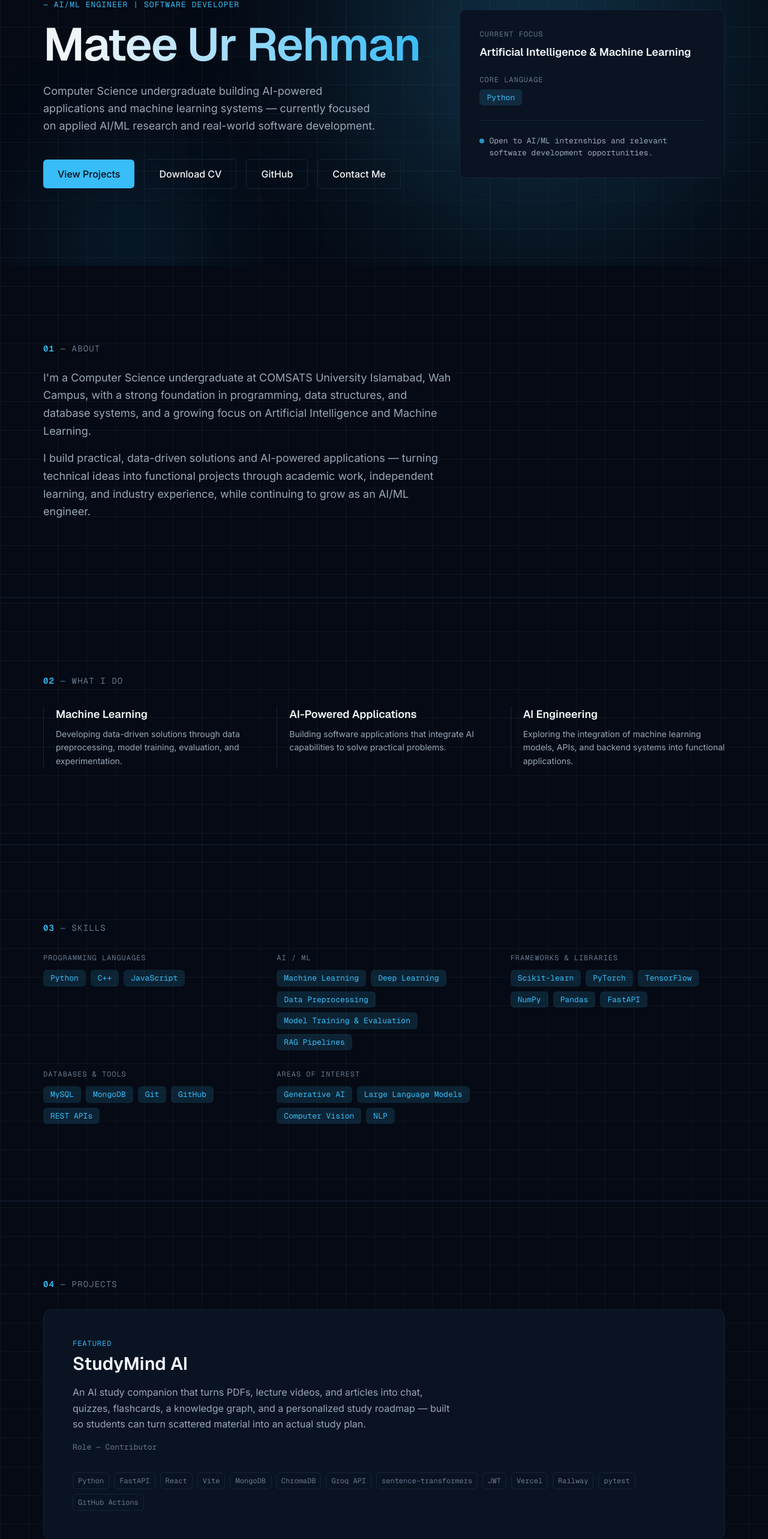
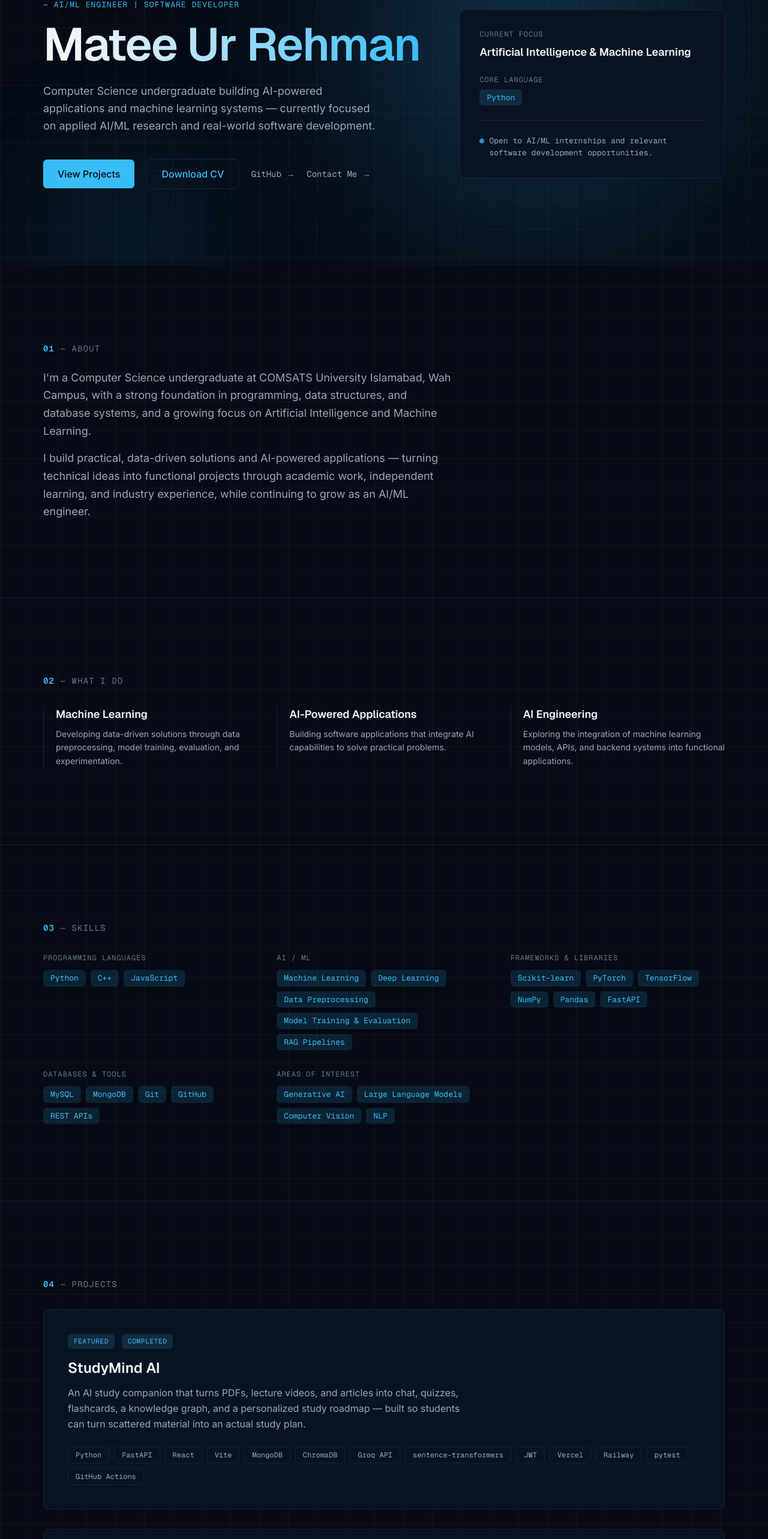
Before and after one commit to Matee-ur-Rehman/Personal-Portfolio, a Next.js app: page / in a window 1280 px wide. Shown: the part 195-2761 px from the top of the page at 60% size. Built offline with nearby package versions, Linux system fonts and the light colour scheme.

Commit message:
fix: remove StudyMind contributor label, add status badges, fix nav, button hierarchy, OG metadata

```diff
--- a/src/app/layout.tsx
+++ b/src/app/layout.tsx
@@ -20,10 +20,23 @@ const inter = Inter({
   subsets: ["latin"],
 });
 
+const siteTitle = "Matee Ur Rehman — AI/ML Engineer | Software Developer";
+const siteDescription =
+  "Portfolio of Matee Ur Rehman, a Computer Science undergraduate building AI-powered applications and machine learning systems.";
+
 export const metadata: Metadata = {
-  title: "Matee Ur Rehman — AI/ML & Software Development",
-  description:
-    "Portfolio of Matee Ur Rehman, Computer Science student specializing in AI/ML and software development.",
+  title: siteTitle,
+  description: siteDescription,
+  openGraph: {
+    title: siteTitle,
+    description: siteDescription,
+    type: "website",
+  },
+  twitter: {
+    card: "summary",
+    title: siteTitle,
+    description: siteDescription,
+  },
 };
 
 export default function RootLayout({ children }: LayoutProps<"/">) {
--- a/src/components/layout/Header.tsx
+++ b/src/components/layout/Header.tsx
@@ -9,6 +9,7 @@ const NAV_LINKS = [
   { label: "About", href: "#about" },
   { label: "Skills", href: "#skills" },
   { label: "Projects", href: "#projects" },
+  { label: "Research", href: "#research" },
   { label: "Experience", href: "#experience" },
   { label: "Contact", href: "#contact" },
 ];
--- a/src/components/sections/Hero.tsx
+++ b/src/components/sections/Hero.tsx
@@ -29,7 +29,7 @@ export default function Hero() {
             AI/ML research and real-world software development.
           </p>
 
-          <div className="mt-10 flex flex-wrap items-center gap-4">
+          <div className="mt-10 flex flex-wrap items-center gap-5">
             <a
               href="#projects"
               className="rounded-[6px] bg-accent px-6 py-3 font-medium text-bg-primary transition-[transform,background-color] duration-150 hover:-translate-y-0.5 hover:bg-accent-hover"
@@ -39,7 +39,7 @@ export default function Hero() {
             <a
               href="/Matee-ur-Rehman-CV.pdf"
               download
-              className="rounded-[6px] border border-border-default px-6 py-3 font-medium text-text-primary transition-[transform,border-color,color] duration-150 hover:-translate-y-0.5 hover:border-accent hover:text-accent"
+              className="rounded-[6px] border border-accent px-6 py-3 font-medium text-accent transition-[transform,background-color,color] duration-150 hover:-translate-y-0.5 hover:bg-accent hover:text-bg-primary"
             >
               Download CV
             </a>
@@ -47,15 +47,15 @@ export default function Hero() {
               href="https://github.com/Matee-ur-Rehman"
               target="_blank"
               rel="noopener noreferrer"
-              className="rounded-[6px] border border-border-default px-6 py-3 font-medium text-text-primary transition-[transform,border-color,color] duration-150 hover:-translate-y-0.5 hover:border-accent hover:text-accent"
+              className="font-mono text-sm text-text-secondary transition-colors duration-150 hover:text-accent"
             >
-              GitHub
+              GitHub →
             </a>
             <a
               href="#contact"
-              className="rounded-[6px] border border-border-default px-6 py-3 font-medium text-text-primary transition-[transform,border-color,color] duration-150 hover:-translate-y-0.5 hover:border-accent hover:text-accent"
+              className="font-mono text-sm text-text-secondary transition-colors duration-150 hover:text-accent"
             >
-              Contact Me
+              Contact Me →
             </a>
           </div>
         </div>
--- a/src/components/sections/Research.tsx
+++ b/src/components/sections/Research.tsx
@@ -17,9 +17,14 @@ export default function Research() {
                 key={entry.title}
                 className="rounded-md border border-border-subtle bg-bg-secondary p-6 md:p-8"
               >
-                <span className="inline-block rounded-[6px] bg-accent-muted px-2.5 py-1 font-mono text-[0.6875rem] uppercase tracking-[0.06em] text-accent">
-                  {entry.type}
-                </span>
+                <div className="flex flex-wrap items-center gap-3">
+                  <span className="inline-block rounded-[6px] bg-accent-muted px-2.5 py-1 font-mono text-[0.6875rem] uppercase tracking-[0.06em] text-accent">
+                    {entry.type}
+                  </span>
+                                    <span className="rounded-[6px] bg-accent-muted px-2.5 py-1 font-mono text-[0.6875rem] uppercase tracking-[0.06em] text-accent">
+                    In Progress
+                  </span>
+                </div>
 
                 <h3 className="mt-4 font-display text-xl font-semibold text-text-primary">
                   {entry.title}
--- a/src/components/ui/FeaturedProjectCard.tsx
+++ b/src/components/ui/FeaturedProjectCard.tsx
@@ -6,67 +6,35 @@ interface FeaturedProjectCardProps {
 
 export default function FeaturedProjectCard({ project }: FeaturedProjectCardProps) {
   return (
-    <div className="rounded-lg border border-border-subtle bg-bg-secondary p-8 md:p-12">
-      <div className="flex flex-wrap items-start justify-between gap-4">
-        <div>
-          <p className="font-mono text-xs uppercase tracking-[0.08em] text-accent">
-            Featured
-          </p>
-          <h3 className="mt-2 font-display text-2xl font-semibold text-text-primary md:text-3xl">
-            {project.name}
-          </h3>
-        </div>
-        {project.status === "in-progress" && (
-          <span className="shrink-0 rounded-[6px] bg-accent-muted px-2 py-1 font-mono text-[0.6875rem] uppercase tracking-[0.08em] text-accent">
-            In progress
-          </span>
-        )}
+    <div className="rounded-md border border-border-subtle bg-bg-secondary p-6 md:p-10">
+      <div className="flex flex-wrap items-center gap-3">
+                <span className="inline-block rounded-[6px] bg-accent-muted px-2.5 py-1 font-mono text-[0.6875rem] uppercase tracking-[0.06em] text-accent">
+          Featured
+        </span>
+        <span className="rounded-[6px] bg-accent-muted px-2.5 py-1 font-mono text-[0.6875rem] uppercase tracking-[0.06em] text-accent">
+          {project.status === "completed" ? "Completed" : "In Progress"}
+        </span>
       </div>
 
-      <p className="mt-4 max-w-[640px] text-base leading-[1.65] text-text-secondary">
+      <h3 className="mt-4 font-display text-2xl font-semibold text-text-primary">
+        {project.name}
+      </h3>
+
+      <p className="mt-3 max-w-[680px] text-base leading-[1.65] text-text-secondary">
         {project.description}
       </p>
 
-      <p className="mt-4 font-mono text-[0.8125rem] text-text-tertiary">
-        Role — {project.role}
-      </p>
-
-      {project.caseStudy && (
-        <div className="mt-8 grid grid-cols-1 gap-6 border-t border-border-subtle pt-8 md:grid-cols-2">
-          <div>
-            <p className="font-mono text-xs uppercase tracking-[0.08em] text-text-tertiary">
-              Problem
-            </p>
-            <p className="mt-2 text-sm leading-[1.6] text-text-secondary">
-              {project.caseStudy.problem}
-            </p>
-          </div>
-          <div>
-            <p className="font-mono text-xs uppercase tracking-[0.08em] text-text-tertiary">
-              Approach
-            </p>
-            <p className="mt-2 text-sm leading-[1.6] text-text-secondary">
-              {project.caseStudy.approach}
-            </p>
-          </div>
-          {project.caseStudy.outcome && (
-            <div className="md:col-span-2">
-              <p className="font-mono text-xs uppercase tracking-[0.08em] text-text-tertiary">
-                Outcome
-              </p>
-              <p className="mt-2 text-sm leading-[1.6] text-text-secondary">
-                {project.caseStudy.outcome}
-              </p>
-            </div>
-          )}
-        </div>
+      {project.role && (
+        <p className="mt-4 font-mono text-[0.8125rem] text-text-tertiary">
+          Role — {project.role}
+        </p>
       )}
 
-      <div className="mt-8 flex flex-wrap gap-2">
+      <div className="mt-6 flex flex-wrap gap-2">
         {project.stack.map((tech) => (
           <span
             key={tech}
-            className="rounded-[6px] border border-border-subtle px-2 py-1 font-mono text-[0.75rem] text-text-tertiary"
+            className="rounded-[6px] border border-border-default px-3 py-1 font-mono text-[0.75rem] text-text-secondary"
           >
             {tech}
           </span>
@@ -74,7 +42,7 @@ export default function FeaturedProjectCard({ project }: FeaturedProjectCardProp
       </div>
 
       {(project.githubUrl || project.liveUrl) && (
-        <div className="mt-6 flex gap-4 border-t border-border-subtle pt-6">
+        <div className="mt-6 flex gap-6 border-t border-border-subtle pt-6">
           {project.githubUrl && (
             <a
               href={project.githubUrl}
--- a/src/data/projects.ts
+++ b/src/data/projects.ts
@@ -6,7 +6,6 @@ export const projects: Project[] = [
     name: "StudyMind AI",
     description:
       "An AI study companion that turns PDFs, lecture videos, and articles into chat, quizzes, flashcards, a knowledge graph, and a personalized study roadmap — built so students can turn scattered material into an actual study plan.",
-    role: "Contributor",
     stack: [
       "Python",
       "FastAPI",
```
Also changed, not shown: src/types/project.ts (+6 -6 lines).
